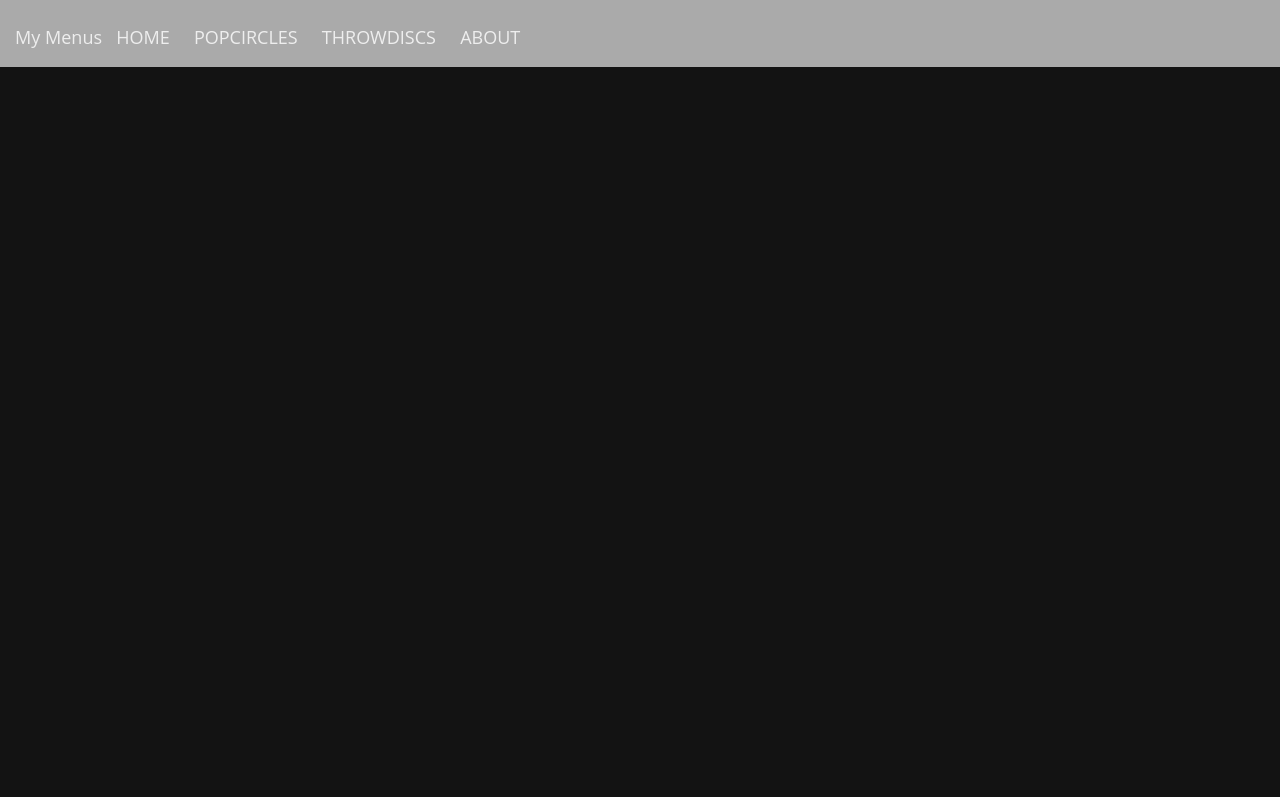
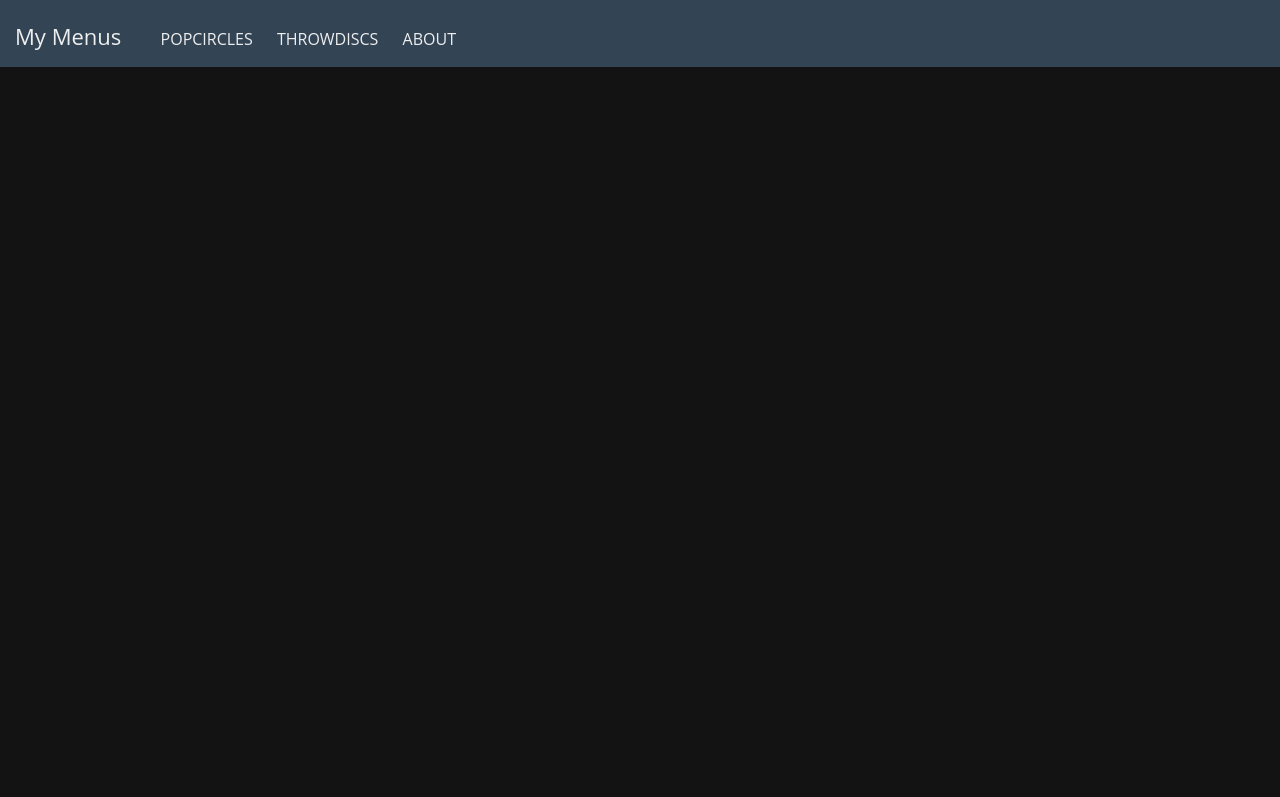
Before and after one commit to GrzegorzJarosz/myMenus, a plain HTML site: page index.html in a window 1280 px wide. Shown: the top 797 px of the page. Drawn offline with Linux system fonts and the light colour scheme.

Commit message:
menu xburger styles

```diff
--- a/css/styles.css
+++ b/css/styles.css
@@ -6,7 +6,7 @@
   .xburger .xburger-line {
     width: 24px;
     height: 4px;
-    background-color: #000;
+    background-color: #eee;
     display: block;
     margin: 6px 0;
     transition: all 0.3s ease-in-out; }
@@ -37,23 +37,28 @@
   height: 67px;
   transition: height 0.6s ease-in-out;
   overflow: hidden; }
+  .xburger-menu-container a {
+    text-decoration: none;
+    transition: color 0.1s ease; }
+    .xburger-menu-container a:link, .xburger-menu-container a:visited {
+      color: inherit; }
+    .xburger-menu-container a:hover {
+      color: #999; }
   .xburger-menu-container .menu-brand-name {
     display: block;
-    font-size: 18px;
-    margin-top: 10px;
-    margin-bottom: 15px; }
+    font-size: 22px;
+    margin-top: 6px;
+    margin-bottom: 25px; }
+  .xburger-menu-container .menu-nav-list {
+    margin-left: 25px; }
     .xburger-menu-container .menu-nav-list ul li {
       list-style: none;
       display: block;
-    font-size: 18px;
+      font-size: 16px;
       text-transform: uppercase;
       cursor: pointer;
       margin: 10px;
       opacity: 0; }
-    .xburger-menu-container .menu-nav-list ul li a {
-      text-decoration: none; }
-      .xburger-menu-container .menu-nav-list ul li a:link, .xburger-menu-container .menu-nav-list ul li a:visited {
-        color: inherit; }
 
 .xburger-menu-container.opened {
   height: 220px; }
@@ -128,7 +133,7 @@
 .tc-burger {
   cursor: pointer;
   position: relative;
-  left: 93vw;
+  left: calc(100% - 60px);
   width: 30px;
   height: 26px;
   display: block; }
@@ -225,8 +230,7 @@
 * {
   box-sizing: border-box;
   margin: 0;
-  padding: 0;
-  scroll-behavior: smooth; }
+  padding: 0; }
 
 body {
   background-color: #131313;
@@ -239,6 +243,8 @@ body {
 
 header {
   height: 100vh; }
+  header .xburger-menu-container {
+    background-color: #345; }
 
 #pop-circles {
   background-color: #16222A;
@@ -248,8 +254,9 @@ header {
 #throw-disc {
   background-color: #131313;
   color: #f3f3f3;
-  min-height: 100vh;
+  height: 333px;
   overflow: hidden; }
 
 #about {
-  height: 100vh; }
+  height: 100vh;
+  background-color: #16222A; }
--- a/index.html
+++ b/index.html
@@ -12,10 +12,11 @@
 		<header>
 			<nav>
 				<div class="xburger-menu-container">
-					<div class="menu-brand-name">My Menus</div>
+					<div class="menu-brand-name">
+						<a href="#">My Menus</a>
+					</div>
 					<div class="menu-nav-list">
 						<ul>
-							<li><a href="#">Home</a></li>
 							<li><a href="#pop-circles">PopCircles</a></li>
 							<li><a href="#throw-disc">ThrowDiscs</a></li>
 							<li><a href="#about">About</a></li>
```
Lines whose indentation alone changed are shown as unchanged.
